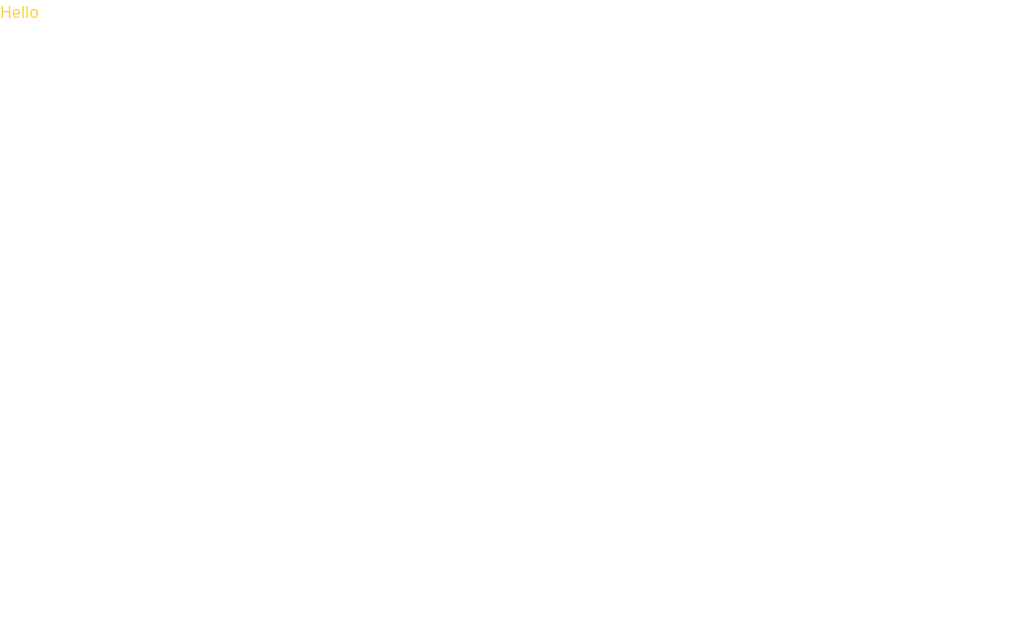
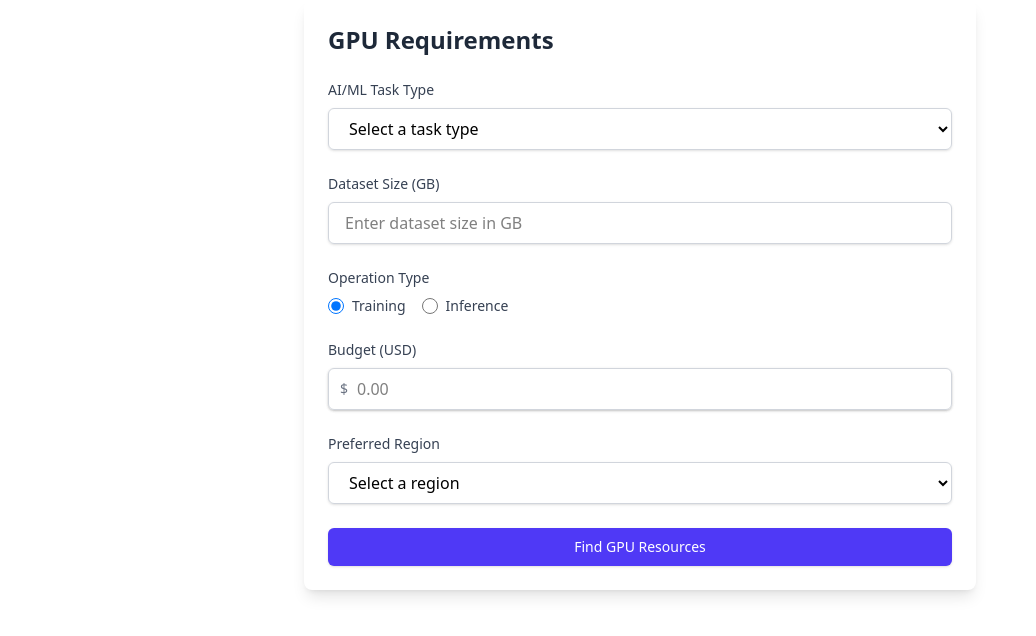
Before and after one commit to diyaps02/GPU_SD007, a React (Vite) app in the folder frontend/: page / in a window 1280 px wide. Shown: the top 636 px of the page, without its empty margins (0-1036 px from the left). Built offline with nearby package versions, Linux system fonts and the light colour scheme.

Commit message:
created folder structure

```diff
--- a/frontend/src/App.jsx
+++ b/frontend/src/App.jsx
@@ -1,11 +1,8 @@
 import React from "react";
+import Home from "./pages/Home";
 
 const App = () => {
-  return (
-    <div>
-      <h1 className=" text-amber-300">Hello</h1>
-    </div>
-  );
+  return <Home />;
 };
 
 export default App;
--- /dev/null
+++ b/frontend/src/components/Form.jsx
@@ -0,0 +1,213 @@
+import React, { useState } from "react";
+
+const Form = () => {
+  const [formData, setFormData] = useState({
+    taskType: "",
+    datasetSize: "",
+    operationType: "training",
+    budget: "",
+    region: "",
+  });
+
+  const handleChange = (e) => {
+    const { name, value } = e.target;
+    setFormData((prev) => ({
+      ...prev,
+      [name]: value,
+    }));
+  };
+
+  const handleSubmit = async (e) => {
+    e.preventDefault();
+    try {
+      // API call to backend would go here
+      const response = await fetch("/api/submit-requirements", {
+        method: "POST",
+        headers: {
+          "Content-Type": "application/json",
+        },
+        body: JSON.stringify(formData),
+      });
+
+      const data = await response.json();
+      console.log("Success:", data);
+      // Handle success - maybe show a success message or redirect
+    } catch (error) {
+      console.error("Error submitting form:", error);
+      // Handle error - show error message
+    }
+  };
+
+  return (
+    <div className="max-w-2xl mx-auto p-6 bg-white rounded-lg shadow-lg">
+      <h2 className="text-2xl font-bold text-gray-800 mb-6">
+        GPU Requirements
+      </h2>
+
+      <form onSubmit={handleSubmit} className="space-y-6">
+        {/* AI/ML Task Type */}
+        <div className="space-y-2">
+          <label
+            htmlFor="taskType"
+            className="block text-sm font-medium text-gray-700"
+          >
+            AI/ML Task Type
+          </label>
+          <select
+            id="taskType"
+            name="taskType"
+            value={formData.taskType}
+            onChange={handleChange}
+            required
+            className="w-full px-4 py-2 border border-gray-300 rounded-md shadow-sm focus:ring-indigo-500 focus:border-indigo-500"
+          >
+            <option value="" disabled>
+              Select a task type
+            </option>
+            <option value="image_classification">Image Classification</option>
+            <option value="object_detection">Object Detection</option>
+            <option value="nlp">Natural Language Processing</option>
+            <option value="generative_ai">Generative AI</option>
+            <option value="reinforcement_learning">
+              Reinforcement Learning
+            </option>
+            <option value="other">Other</option>
+          </select>
+        </div>
+
+        {/* Dataset Size */}
+        <div className="space-y-2">
+          <label
+            htmlFor="datasetSize"
+            className="block text-sm font-medium text-gray-700"
+          >
+            Dataset Size (GB)
+          </label>
+          <input
+            type="number"
+            id="datasetSize"
+            name="datasetSize"
+            value={formData.datasetSize}
+            onChange={handleChange}
+            min="0"
+            step="0.1"
+            required
+            className="w-full px-4 py-2 border border-gray-300 rounded-md shadow-sm focus:ring-indigo-500 focus:border-indigo-500"
+            placeholder="Enter dataset size in GB"
+          />
+        </div>
+
+        {/* Training or Inference */}
+        <div className="space-y-2">
+          <label className="block text-sm font-medium text-gray-700">
+            Operation Type
+          </label>
+          <div className="flex space-x-4">
+            <div className="flex items-center">
+              <input
+                id="training"
+                name="operationType"
+                type="radio"
+                value="training"
+                checked={formData.operationType === "training"}
+                onChange={handleChange}
+                className="h-4 w-4 text-indigo-600 focus:ring-indigo-500"
+              />
+              <label
+                htmlFor="training"
+                className="ml-2 block text-sm text-gray-700"
+              >
+                Training
+              </label>
+            </div>
+            <div className="flex items-center">
+              <input
+                id="inference"
+                name="operationType"
+                type="radio"
+                value="inference"
+                checked={formData.operationType === "inference"}
+                onChange={handleChange}
+                className="h-4 w-4 text-indigo-600 focus:ring-indigo-500"
+              />
+              <label
+                htmlFor="inference"
+                className="ml-2 block text-sm text-gray-700"
+              >
+                Inference
+              </label>
+            </div>
+          </div>
+        </div>
+
+        {/* Budget */}
+        <div className="space-y-2">
+          <label
+            htmlFor="budget"
+            className="block text-sm font-medium text-gray-700"
+          >
+            Budget (USD)
+          </label>
+          <div className="relative mt-1 rounded-md shadow-sm">
+            <div className="pointer-events-none absolute inset-y-0 left-0 flex items-center pl-3">
+              <span className="text-gray-500 sm:text-sm">$</span>
+            </div>
+            <input
+              type="number"
+              id="budget"
+              name="budget"
+              value={formData.budget}
+              onChange={handleChange}
+              min="0"
+              step="0.01"
+              required
+              className="w-full pl-7 pr-4 py-2 border border-gray-300 rounded-md shadow-sm focus:ring-indigo-500 focus:border-indigo-500"
+              placeholder="0.00"
+            />
+          </div>
+        </div>
+
+        {/* Preferred Region */}
+        <div className="space-y-2">
+          <label
+            htmlFor="region"
+            className="block text-sm font-medium text-gray-700"
+          >
+            Preferred Region
+          </label>
+          <select
+            id="region"
+            name="region"
+            value={formData.region}
+            onChange={handleChange}
+            required
+            className="w-full px-4 py-2 border border-gray-300 rounded-md shadow-sm focus:ring-indigo-500 focus:border-indigo-500"
+          >
+            <option value="" disabled>
+              Select a region
+            </option>
+            <option value="us_east">US East</option>
+            <option value="us_west">US West</option>
+            <option value="europe">Europe</option>
+            <option value="asia_pacific">Asia Pacific</option>
+            <option value="south_america">South America</option>
+            <option value="africa">Africa</option>
+            <option value="any">Any Region</option>
+          </select>
+        </div>
+
+        {/* Submit Button */}
+        <div>
+          <button
+            type="submit"
+            className="w-full flex justify-center py-2 px-4 border border-transparent rounded-md shadow-sm text-sm font-medium text-white bg-indigo-600 hover:bg-indigo-700 focus:outline-none focus:ring-2 focus:ring-offset-2 focus:ring-indigo-500 transition duration-150"
+          >
+            Find GPU Resources
+          </button>
+        </div>
+      </form>
+    </div>
+  );
+};
+
+export default Form;
--- /dev/null
+++ b/frontend/src/pages/Home.jsx
@@ -0,0 +1,12 @@
+import React from "react";
+import Form from "../components/Form";
+
+const Home = () => {
+  return (
+    <div>
+      <Form />
+    </div>
+  );
+};
+
+export default Home;
```
Also changed, not shown: frontend/src/components/GpuCard.jsx (added), frontend/src/components/GpuRecommendations.jsx (added), frontend/src/components/WorkLoadForm.jsx (added), 1 other file (tests, documents, lock files or other folders).
